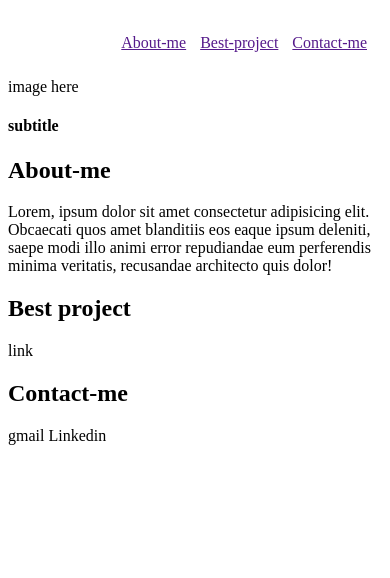
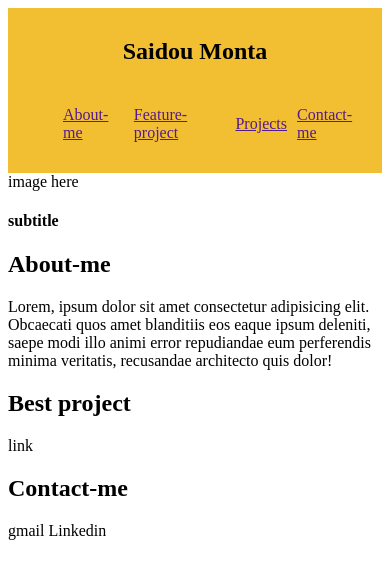
Before and after one commit to Saidou25/My-Resume, a plain HTML site: page index.html in a window 390 px wide. Drawn offline with Linux system fonts and the light colour scheme.

Commit message:
improved nav display

```diff
--- a/assets/style.css
+++ b/assets/style.css
@@ -1,13 +1,40 @@
 nav {
+
    display: flex;
-   justify-content: flex-end;
    padding: 10px;
-   gap: 25px;
+   justify-content: space-between;
+   flex-wrap: wrap;
+   background-color: rgb(242, 191, 51);
 
 }
 
+ ul {
+   display: flex;
+   justify-content: end;
+}
 nav ul li {
 
     display: inline;
     padding: 5px ;
+
 }
+ ul {
+display: flex;
+align-items: center;
+ }
+
+@media screen and (max-width:580px) {
+    nav {
+       flex-direction: column;
+    }
+}
+    @media screen and (max-width:580px) {
+     h1 {
+        text-align: center;
+    }
+}
+    @media screen and (max-width:580px) {
+     ul {
+        justify-content: center;
+    }
+}
--- a/index.html
+++ b/index.html
@@ -11,18 +11,21 @@
 <body>
     <header>
         <nav>
+            <h1>Saidou Monta</h1>
             <ul>
                 <li>
                    <a href="">About-me</a>
                  </li>
                 <li>
-                    <a href="">Best-project</a>
+                    <a href="">Feature-project</a>
+                </li>
+                <li>
+                        <a href="">Projects</a>
                 </li>
                 <li>
                     <a href="">Contact-me</a>
                 </li>
             </ul>
-
         </nav>
         <hero>image here</hero>
         <h4>subtitle</h4>
```
